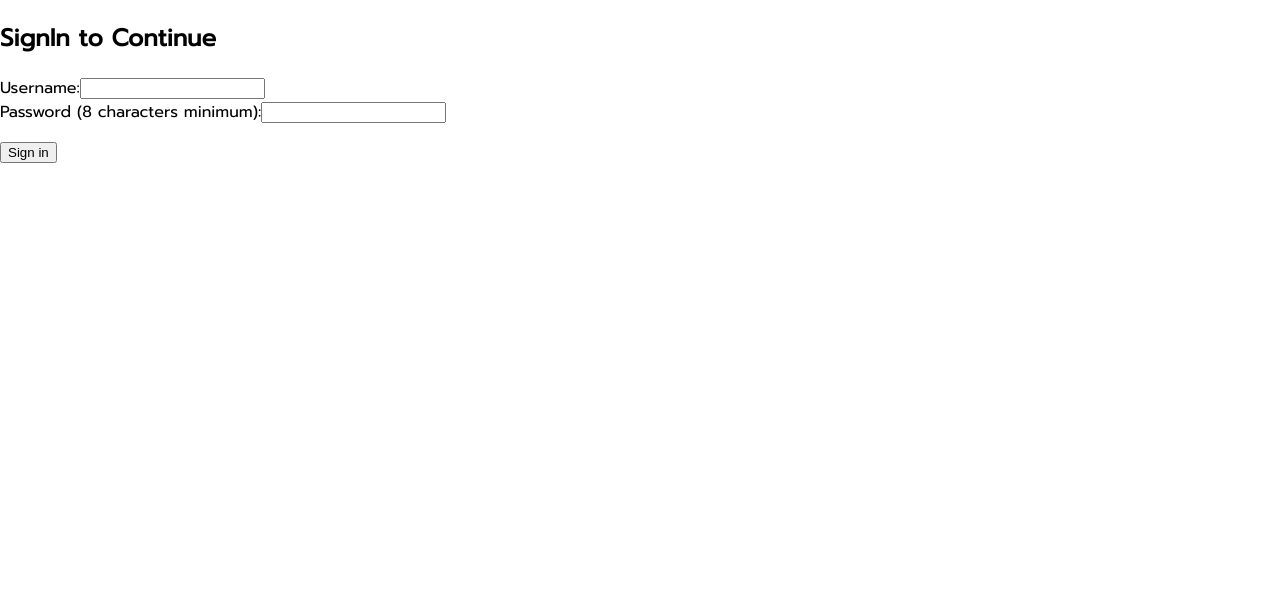
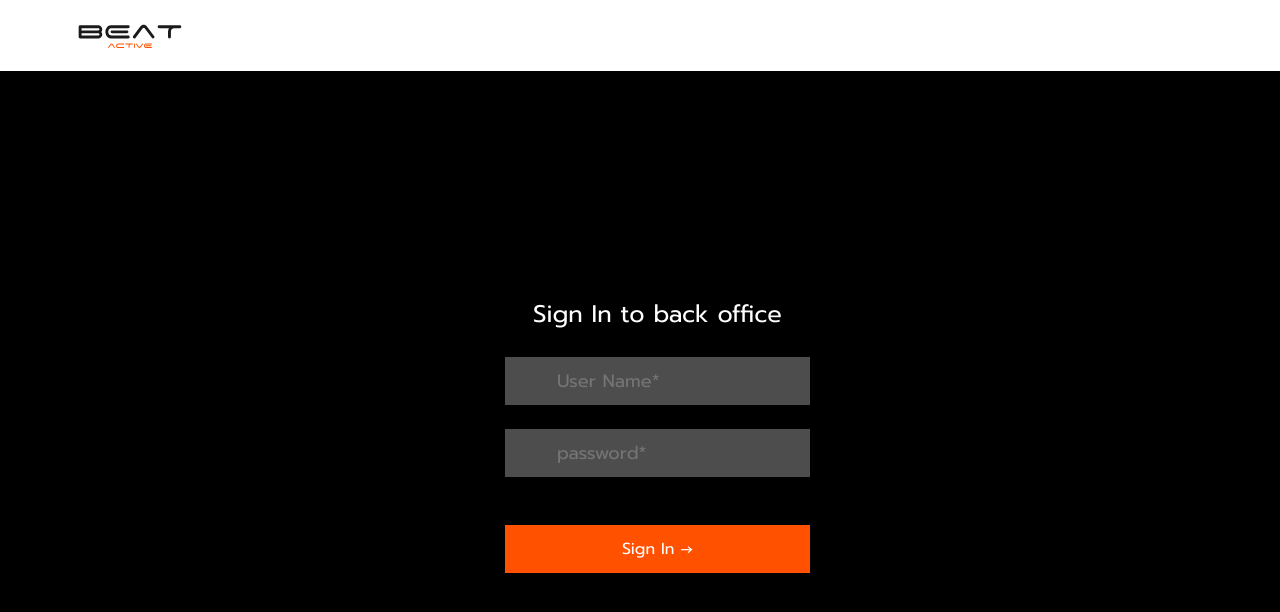
Before and after one commit to Jirachai-Geng/beat-web, a Next.js app: page /login in a window 1280 px wide. Shown: the top 612 px of the page. Built offline with nearby package versions, Linux system fonts and the light colour scheme.

Commit message:
backoffice

```diff
--- a/package.json
+++ b/package.json
@@ -15,6 +15,7 @@
     "@nextui-org/react": "^1.0.0-beta.9",
     "@types/react-datepicker": "^4.4.2",
     "@types/react-table": "^7.7.12",
+    "axios": "^0.27.2",
     "bootstrap": "^5.2.0",
     "cookies-next": "^2.1.1",
     "cors": "^2.8.5",
@@ -32,6 +33,7 @@
     "react": "^18.2.0",
     "react-bootstrap": "^2.4.0",
     "react-cookie-consent": "^8.0.1",
+    "react-csv": "^2.2.2",
     "react-datepicker": "^4.8.0",
     "react-dom": "^18.2.0",
     "react-form-stepper": "^2.0.3",
@@ -47,6 +49,7 @@
     "@types/mysql": "^2.15.21",
     "@types/node": "18.0.6",
     "@types/react": "18.0.15",
+    "@types/react-csv": "^1.1.3",
     "@types/react-dom": "18.0.6",
     "dotenv": "^16.0.1",
     "eslint": "8.20.0",
--- a/pages/login.tsx
+++ b/pages/login.tsx
@@ -1,31 +1,59 @@
-import styles from '../styles/Home.module.css'
+import { FormEvent, useState } from 'react'
+import { Container, Nav, Navbar } from 'react-bootstrap'
+import styles from '../styles/Auth.module.css'
+import '../node_modules/bootstrap/dist/css/bootstrap.css'
+import Router from 'next/router'
+
+const Login = () =>  {
+  const [password, setpassword] = useState("")
+  const [UserName, setUserName] = useState("")
+
+  const onSubmit = async (e: FormEvent) => {
+    e.preventDefault()
+    let userAuth = {
+      type: 'email',
+      name: UserName,
+      social_url: password,
+      picture_url: null,
+    }
+    const {pathname} = Router
+    if(password === 'beatactive_1234' && UserName === 'admin'){
+      Router.push('/backOffice')
+    }
+  }
+
+  return <>
+    <Navbar expand="lg">
+      <Container fluid>
+        <Navbar.Brand><img src='/assets/logo.svg' className="App-logo" alt="logo" /></Navbar.Brand>
+        <Navbar.Toggle aria-controls="responsive-navbar-nav" />
+        <Navbar.Collapse id="responsive-navbar-nav" className="ContainRight">
+          <Nav className="size-menu text-center">
+          </Nav>
+        </Navbar.Collapse>
+      </Container>
+    </Navbar>
+    <div className={styles.backgroundDark}>
+      <section className={styles.form_wrapper}>
+        <h4 style={{ paddingBottom: "20px" }}> Sign In to back office </h4>
+        <form onSubmit={onSubmit}>
+          <input className={styles.input_backgound} placeholder="User Name*"
+            value={UserName} onChange={e => setUserName(e.target.value)}
+            type="text" id="UserName" name="UserName" required />
+
+          <input className={styles.input_backgound} placeholder="password*"
+            value={password} onChange={e => setpassword(e.target.value)}
+            type="password" id="password" name="password" required />
+
+          <button type="submit" className={styles.btnLogin}>
+            Sign In  →
+          </button>
+        </form>
+
+      </section>
+
+    </div> </>
+}
 
 
-
-export default function login() {
-  return <>
-    <div className={styles.backgroundDark}>
-      <section className={styles.signup}>
-        <h1>SignIn to Continue</h1>
-
-        <div className={styles.formDiv}>
-
-          <form method="post" action="/api/auth/signin/email">
-            <div>
-              <label>Username:</label>
-              <input type="text" id="username" name="username" />
-            </div>
-
-            <div>
-              <label>Password (8 characters minimum):</label>
-              <input type="password" id="pass" name="password" required />
-            </div>
-
-            <p></p>
-            <button className={styles.btn} type="submit">Sign in</button>
-          </form>
-
-        </div>
-      </section>
-    </div> </>
-}
+export default Login
--- a/styles/Auth.module.css
+++ b/styles/Auth.module.css
@@ -1,4 +1,118 @@
 .backgroundDark {
-    background-color: #000;
-    height: 100vh;
-  }
+  background-color: #000;
+  height: 100vh;
+}
+
+
+.input_backgound {
+  width: 100%;
+  height: 48px;
+  padding-left: 52px;
+  background: #4D4D4D;
+  background-size: 20px;
+  border: hidden;
+  margin-bottom: 24px;
+
+  font-family: 'Prompt';
+  font-style: normal;
+  font-weight: 500;
+  font-size: 18px;
+  line-height: 28px;
+  color: #FFFFFF !important;
+}
+
+.btnLogin {
+  background: #FF5100;
+  color: #FFFFFF;
+  font-family: 'Prompt';
+  font-style: normal;
+  font-weight: 500;
+  font-size: 16px;
+  line-height: 24px;
+  border: none;
+  width: 100%;
+  height: 48px;
+  margin-top: 24px !important;
+}
+
+
+.form_wrapper {
+  width: 320px;           /* Set this to your convenience */
+  height: 300px !important;          /* Set this to your convenience */
+  position: absolute;
+  top: 50%;
+  left: 50%;
+  margin-top: -100px;     /* Half of height */
+  margin-left: -150px;     /* Half of width */
+  font-family: 'Prompt';
+  font-style: normal;
+  text-align: center;
+  font-weight: 400;
+  font-size: 14px;
+  line-height: 20px;
+  color: #FFFFFF;
+  padding-left: 15px;
+  display: initial;
+}
+
+.textScore {
+  font-family: 'SpaceAge';
+  font-style: normal;
+  font-weight: 400;
+  font-size: 20px;
+  line-height: 30px;
+  text-align: center;
+  color: #1A1A1A;
+  flex: none;
+  order: 0;
+  flex-grow: 0;
+  padding: 26px;
+}
+
+.form_score{
+  background-color: #FFFFFF;
+}
+
+.textOrange {
+  font-weight: 600;
+  font-size: 16px;
+  line-height: 24px;
+  color: #FF5100 !important;
+}
+
+.tableScore {
+  font-family: 'Prompt';
+  font-style: normal;
+  font-weight: 400;
+  font-size: 16px;
+  vertical-align: middle !important;
+}
+
+.text_link {
+  font-family: 'Prompt';
+  font-style: normal;
+  color: #1A1A1A !important;
+  font-weight: 500 !important;
+  font-size: 16px !important;
+  line-height: 24px;
+}
+
+.btnPolicy {
+  flex-direction: row;
+  justify-content: center;
+  align-items: center;
+  padding: 8px 12px;
+  background: #FF5100;
+  color: #FFFFFF;
+  text-decoration:none !important
+}
+
+.numberCircle {
+  border-radius: 50%;
+  padding-top: 6px;
+  width: 36px;
+  height: 36px;
+  background: #1A1A1A !important;
+  color: #fff;
+  text-align: center;
+}
```
Also changed, not shown: pages/backOffice.tsx (added, +83 -0 lines), pages/components/carrer.tsx (+47 -59 lines), styles/Career.module.css (+16 -2 lines), 1 other file (tests, documents, lock files or other folders).
